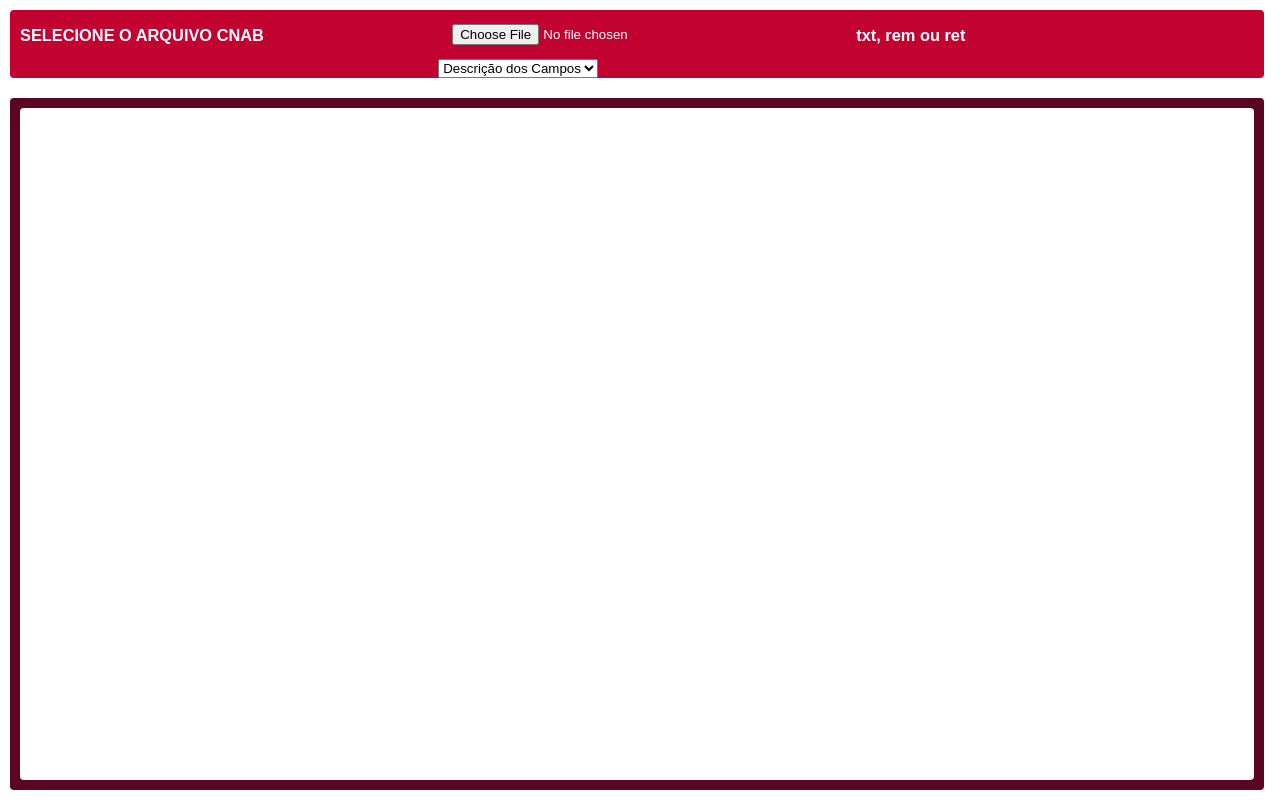
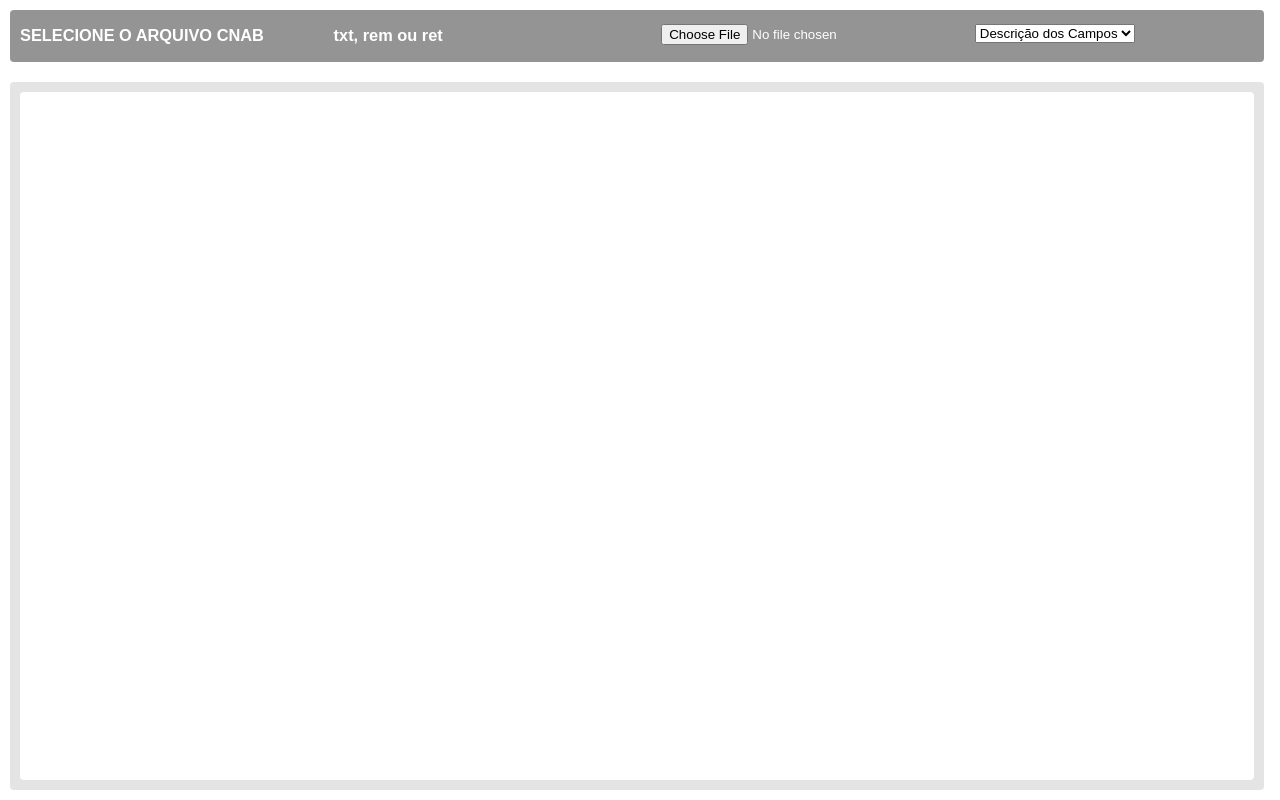
Before and after one commit to marcelo-lourenco/cnab, a website: page index.html in a window 1280 px wide. Drawn offline with Linux system fonts and the light colour scheme.

Commit message:
refactor(menu): altera posições

```diff
--- a/css/styles.css
+++ b/css/styles.css
@@ -20,8 +20,8 @@ body {
 
 header {
   display: flex;
-  background: #c20332;
-  /* #949494 */
+  /* background: #c20332; */
+  background: #949494;
   color: #ffffff;
   margin: 10px;
   width: 98%;
@@ -30,7 +30,7 @@ header {
 
 header>div {
   flex: 1;
-  width: 33.33%;
+  width: 25%;
   box-sizing: border-box;
   padding: 0px;
   padding-left: 10px;
@@ -43,13 +43,17 @@ main {
   overflow: auto;
   margin: 10px;
   width: 98%;
-  background-color: #5c0521;
-  /* #e4e4e4 */
+  /* background-color: #5c0521; */
+  background-color: #e4e4e4;
   border-radius: 4px;
 }
 
 #fileInput {
   padding: 14px;
+}
+
+#codigoFiltro {
+  margin: 14px;
 }
 
 .conteudo-inicial {
--- a/index.html
+++ b/index.html
@@ -30,17 +30,19 @@
         <h3>SELECIONE O ARQUIVO CNAB</h3>
       </div>
       <div>
+        <h3 id="tipoArquivo">txt, rem ou ret</h3>
+      </div>
+      <div>
         <input type="file" id="fileInput" onchange="processarArquivo(event)" accept=".txt,.rem,.ret">
+      </div>
+      <div>
         <select id="codigoFiltro" onchange="exibirModal()">
           <option value="">Descrição dos Campos</option>
         </select>
       </div>
-      <div>
-        <h3 id="tipoArquivo">txt, rem ou ret</h3>
-      </div>
 
     </header>
-    <main>
+    <main id="main">
       <table id="conteudoColorido" class="conteudo-inicial"></table>
       </table>
     </main>
--- a/js/script.js
+++ b/js/script.js
@@ -134,6 +134,10 @@ function colorirTexto(linha, layoutArquivo) {
  * @param {Event} event - O evento de mudança de arquivo acionado pelo usuário.
  */
 function processarArquivo(event) {
+
+  const mainElement = document.getElementById("main");
+  mainElement.style.flex = 'none'; // Define a propriedade flex para none, removendo a flexibilidade.
+
   const file = event.target.files[0];
   const extensaoPermitida = ["txt", "rem", "ret"];
 
```
